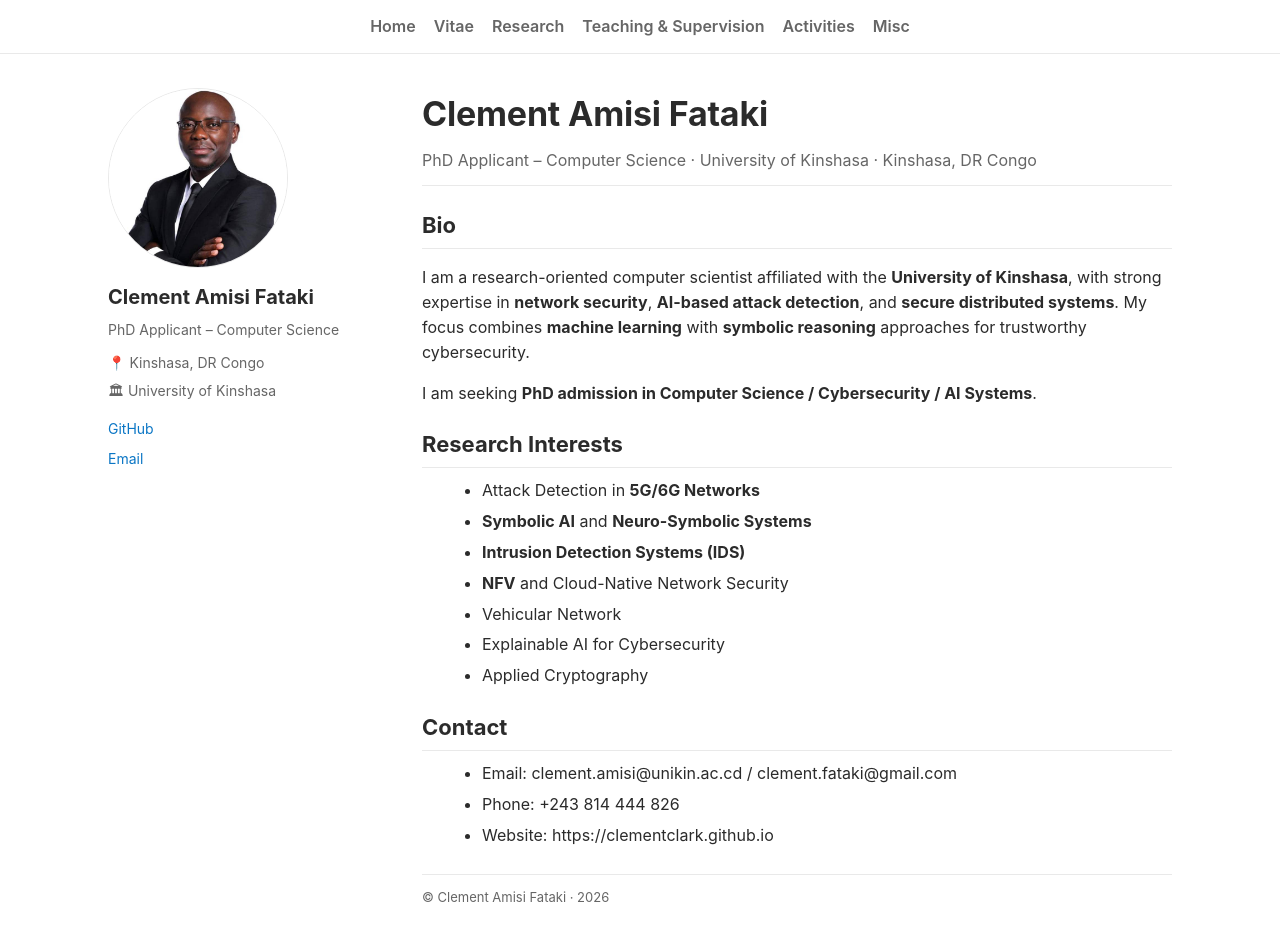
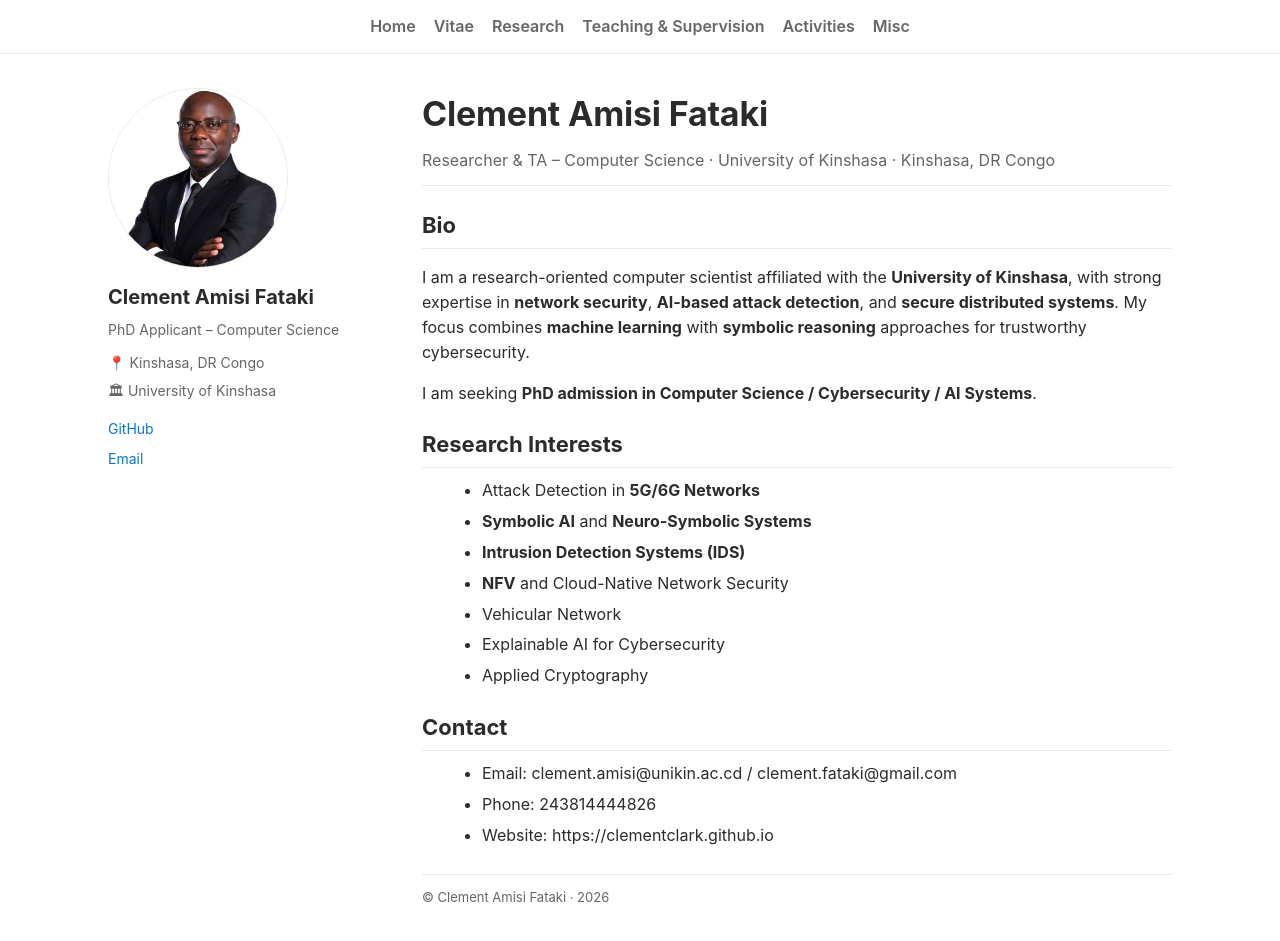
Before and after one commit to clementclark/clementclark.github.io, a Jekyll site: the page built from index.md, in a window 1280 px wide and 941 px high. Built offline with Jekyll 4.4.1, drawn with Linux system fonts in a browser that asks for light colours.

Commit message:
Update index.md

```diff
--- a/index.md
+++ b/index.md
@@ -2,7 +2,7 @@
 layout: default
 title: Home
 h1: Clement Amisi Fataki
-subtitle: PhD Applicant – Computer Science · University of Kinshasa · Kinshasa, DR Congo
+subtitle: Researcher & TA – Computer Science · University of Kinshasa · Kinshasa, DR Congo
 ---
 
 ## Bio
@@ -24,5 +24,5 @@ I am seeking **PhD admission in Computer Science / Cybersecurity / AI Systems**.
 ## Contact
 
 - Email: {{ site.author.email1 }} / {{ site.author.email2 }}
-- Phone: {{ site.author.phone }}
+- Phone: {{ 243814444826 }}
 - Website: {{ site.url }}
```
